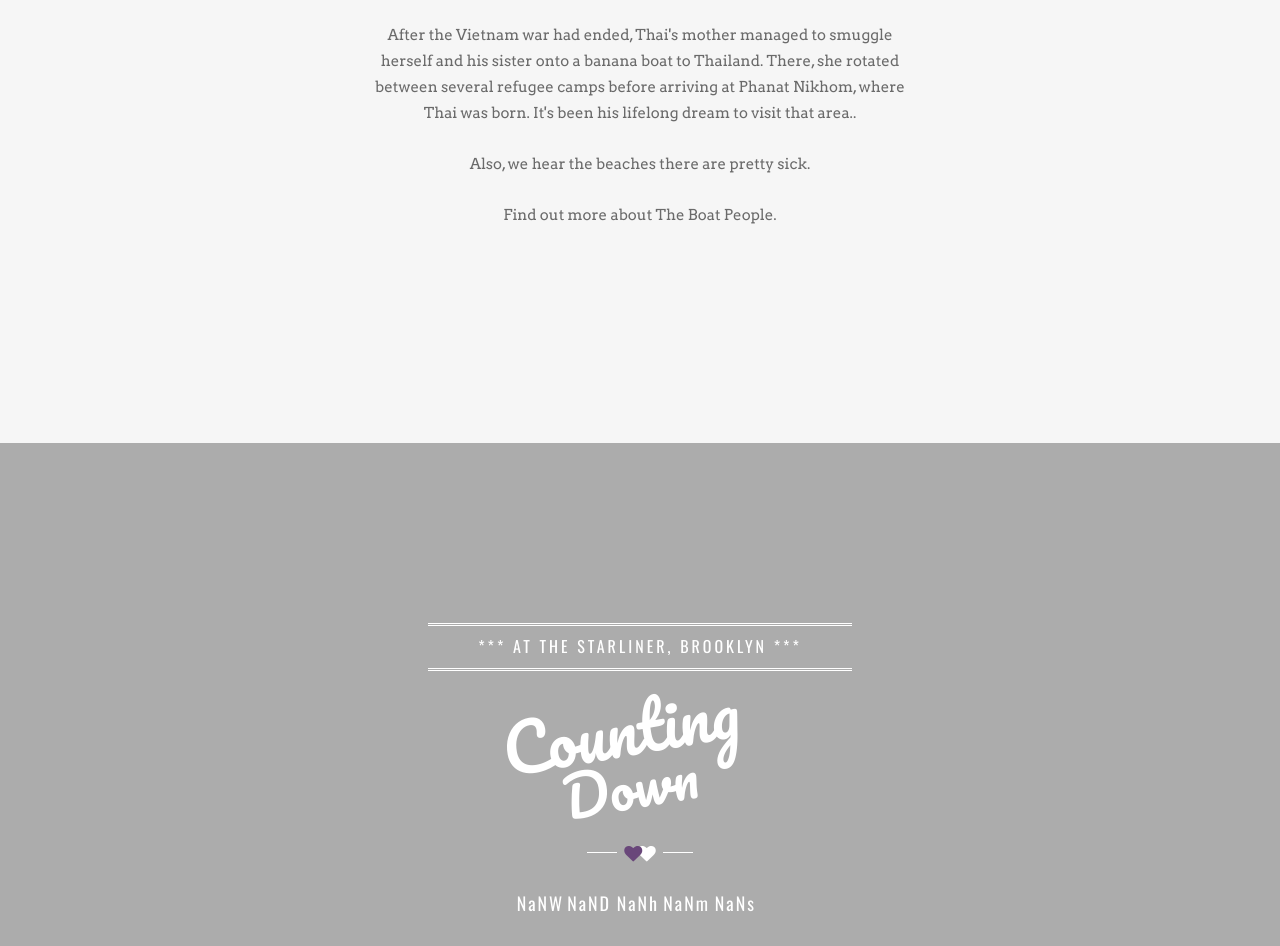
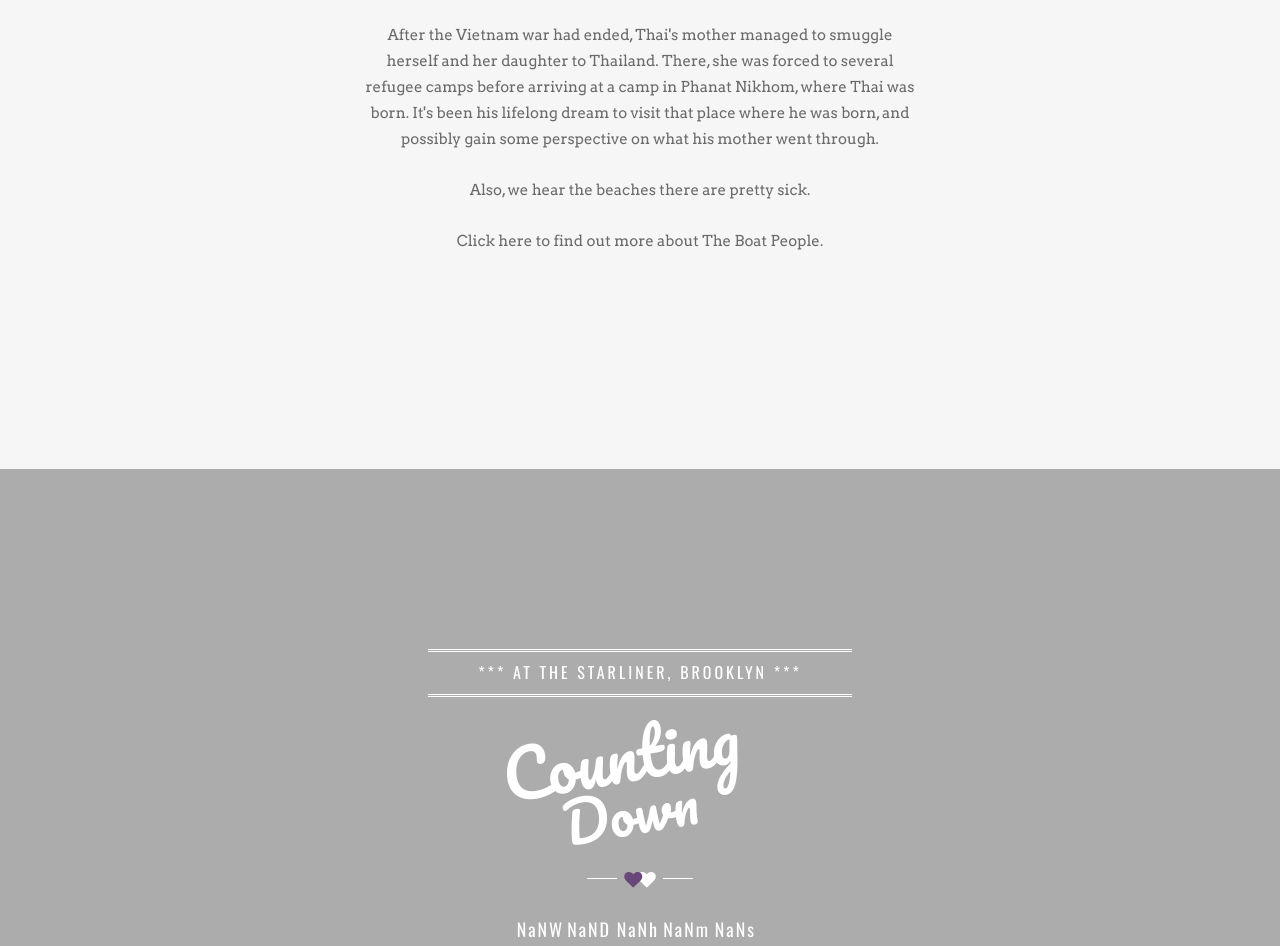
Before and after one commit to buddharage/wedding, a React app: page index.html in a window 1280 px wide. Shown: the part 1614-2560 px from the top of the page. Built offline with nearby package versions, Linux system fonts and the light colour scheme.

Commit message:
edit registry copy

```diff
--- a/index.html
+++ b/index.html
@@ -185,14 +185,14 @@
                 <div style="height:0;padding-bottom:54%;position:relative;width:100%;"><iframe style="position:absolute;height:100%;left:0;top:0;width:100%;" src="https://www.youtube.com/embed/-TsZVgQf4Ss" frameborder="0" allowfullscreen></iframe></div>
               </p>
 
-              <p>After the Vietnam war had ended, Thai's mother managed to smuggle herself and his sister onto a banana boat to
-                Thailand. There, she rotated between several refugee camps before arriving at Phanat Nikhom, where Thai was
-                born. It's been his lifelong dream to visit that area..
+              <p>After the Vietnam war had ended, Thai's mother managed to smuggle herself and her daughter to
+                Thailand. There, she was forced to several refugee camps before arriving at a camp in Phanat Nikhom, where Thai was
+                born. It's been his lifelong dream to visit that place where he was born, and possibly gain some perspective on what his mother went through.
               </p>
 
               <p>Also, we hear the beaches there are pretty sick.</p>
 
-              <p>Find out more about <a href="https://youtu.be/E_i_HkeqN5E" target="_blank">The Boat People</a>.</p>
+              <p><a href="https://en.wikipedia.org/wiki/Vietnamese_boat_people" target="_blank">Click here to find out more about The Boat People</a>.</p>
             </div>
 
           </div>
```
